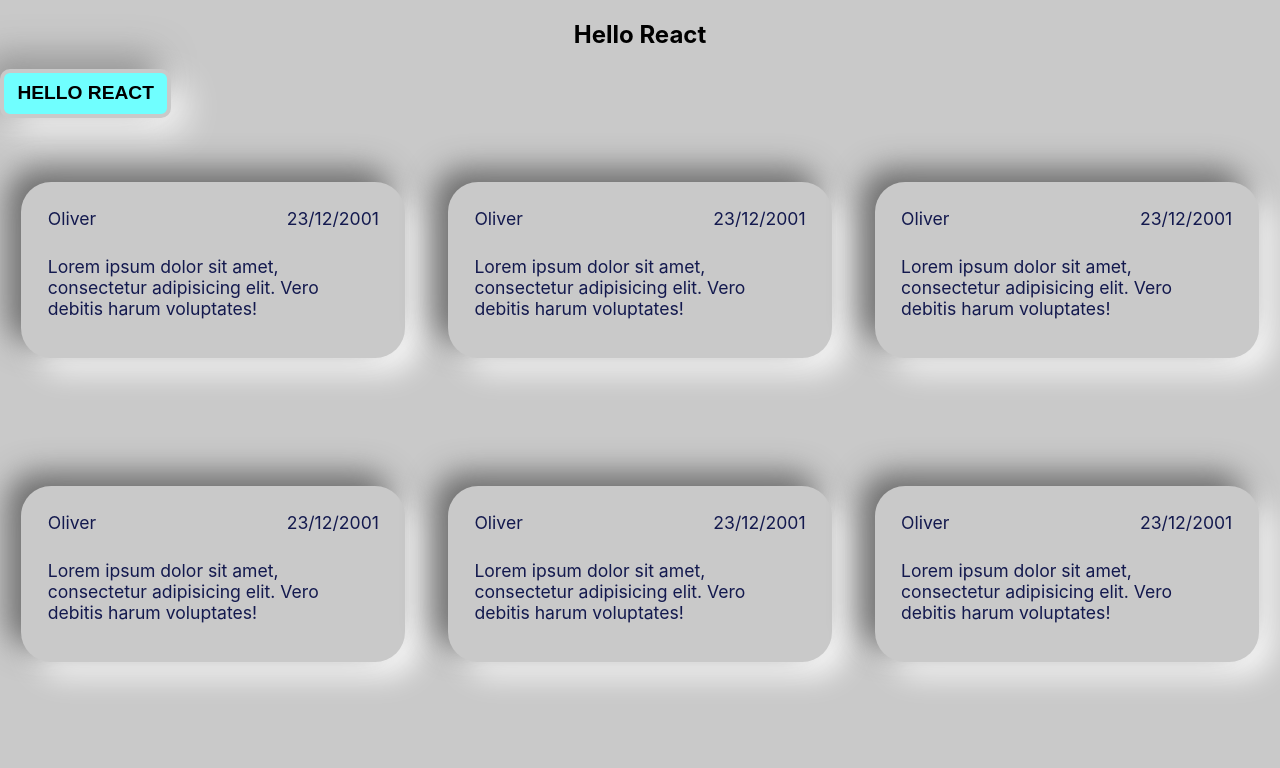
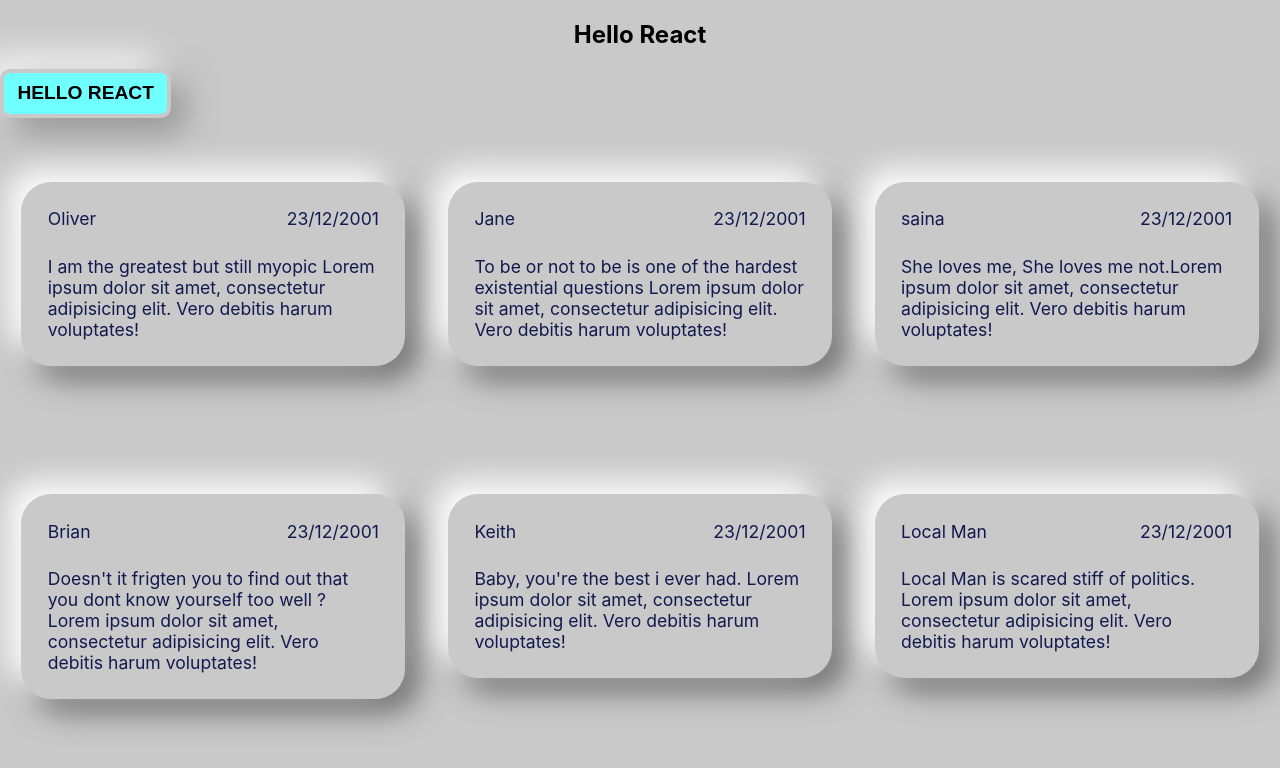
Before and after one commit to OliverSolomon/firstReactApp, a React (Create React App) app: page / in a window 1280 px wide. Shown: the top 768 px of the page. Built offline with nearby package versions, Linux system fonts and the light colour scheme; the HTML template or start-up script is replaced by a standard one.

Commit message:
custom tweets

```diff
--- a/src/App.css
+++ b/src/App.css
@@ -17,7 +17,7 @@
     border-radius: 10px;
     padding: .5em .7em .5em .7em;
     /* transform: translateX(140%); */
-    box-shadow: -13px -13px 35px #868686dc, 13px 13px 35px rgb(255, 255, 255);
+    box-shadow: 13px 13px 35px #868686dc, -13px -13px 35px rgb(255, 255, 255);
 }
 
 .tweetsContainer {
@@ -39,7 +39,7 @@
     color: #13194e;
     padding: 1.5em;
     font-size: 1.1rem;
-    box-shadow: -13px -13px 30px #5c5c5cdc, 13px 13px 30px rgb(255, 255, 255);
+    box-shadow: -13px -13px 30px rgb(255, 255, 255), 13px 13px 30px #5c5c5cdc;
 }
 
 .headTweet {
--- a/src/App.js
+++ b/src/App.js
@@ -8,16 +8,17 @@
         console.log('hello');
 
     }
+    // var names = ['oliver', 'jane', 'Saina', 'Brian', 'Keith', 'Local Man'];
     return (
         <div className='mainContainer'>
             <Hello/>
             <div className='tweetsContainer'>
-                <Tweet/>
-                <Tweet/>
-                <Tweet/>
-                <Tweet/>
-                <Tweet/>
-                <Tweet/>
+                <Tweet name='Oliver' message = 'I am the greatest but still myopic Lorem ipsum dolor sit amet, consectetur adipisicing elit. Vero debitis harum voluptates!' />
+                <Tweet name='Jane'message = 'To be or not to be is one of the hardest existential questions Lorem ipsum dolor sit amet, consectetur adipisicing elit. Vero debitis harum voluptates!'/>
+                <Tweet name= 'saina' message = 'She loves me, She loves me not.Lorem ipsum dolor sit amet, consectetur adipisicing elit. Vero debitis harum voluptates!'/>
+                <Tweet name = 'Brian' message = "Doesn't it frigten you to find out that you dont know yourself too well ? Lorem ipsum dolor sit amet, consectetur adipisicing elit. Vero debitis harum voluptates!"/>
+                <Tweet name = 'Keith' message = "Baby, you're the best i ever had.  Lorem ipsum dolor sit amet, consectetur adipisicing elit. Vero debitis harum voluptates!"/>
+                <Tweet name = 'Local Man' message = 'Local Man is scared stiff of politics. Lorem ipsum dolor sit amet, consectetur adipisicing elit. Vero debitis harum voluptates!'/>
             </div>
             {/* <h2>Hello React</h2>
             <button onClick={sayhello}>Hello React</button> */}
--- a/src/students.js
+++ b/src/students.js
@@ -1,10 +1,30 @@
 import React from 'react';
 
-function Tweet() {
+// function Tweet(props) {
 
-    var name = "Oliver";
+//     var name = "Oliver";
+//     var date = "23/12/2001";
+//     var content = "Lorem ipsum dolor sit amet, consectetur adipisicing elit. Vero debitis harum voluptates!";
+//     return (
+//         <div className="Tweets">
+//             <div className="tweet">
+//                 <div className="headTweet">
+//                     <div className="Author"> {props.name} </div>
+//                     <div className="Date">{date}</div>
+//                 </div>
+//                 <div className="content">{content}</div>
+//             </div>
+//         </div>
+//     );
+
+// }
+
+function Tweet({name, message}) {
+
+    // var name = "Oliver";
     var date = "23/12/2001";
-    var content = "Lorem ipsum dolor sit amet, consectetur adipisicing elit. Vero debitis harum voluptates!";
+    // var content = "Lorem ipsum dolor sit amet, consectetur adipisicing elit. Vero debitis harum voluptates!";
+    var content = message;
     return (
         <div className="Tweets">
             <div className="tweet">
```
